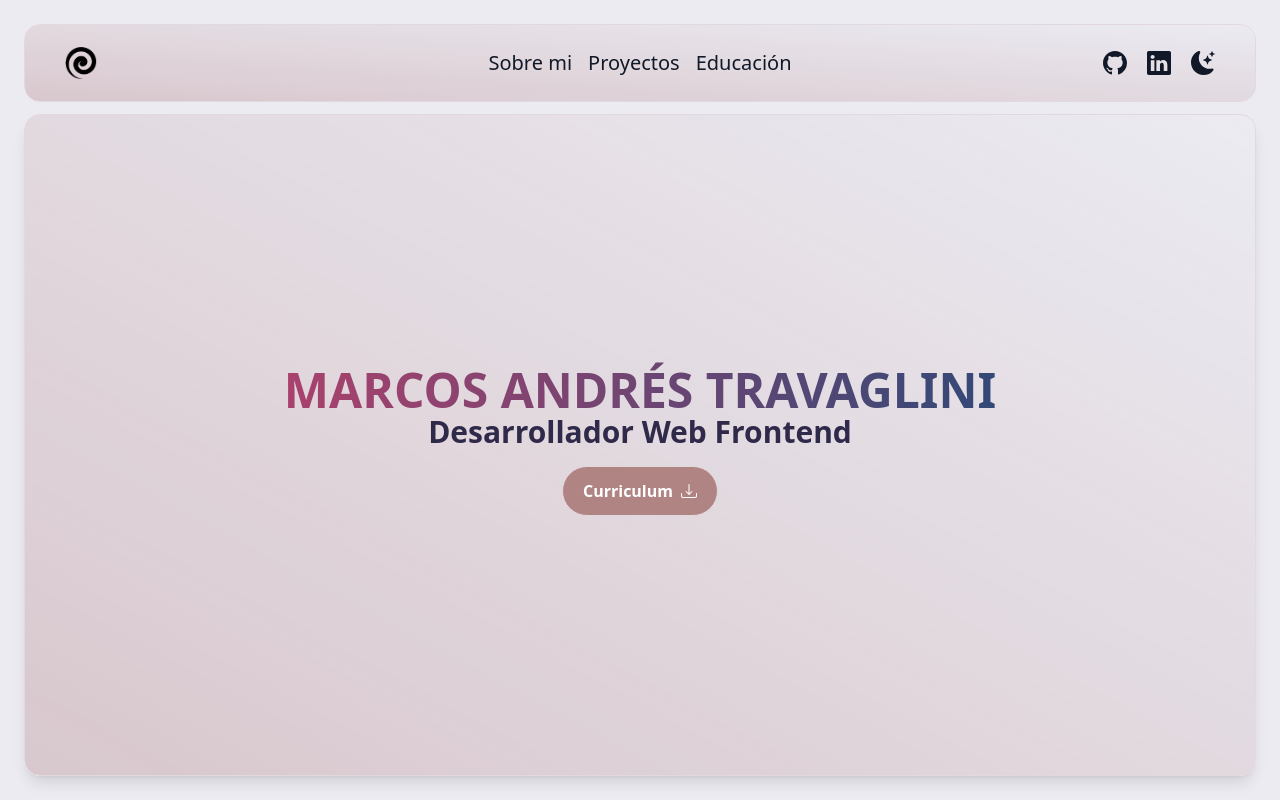
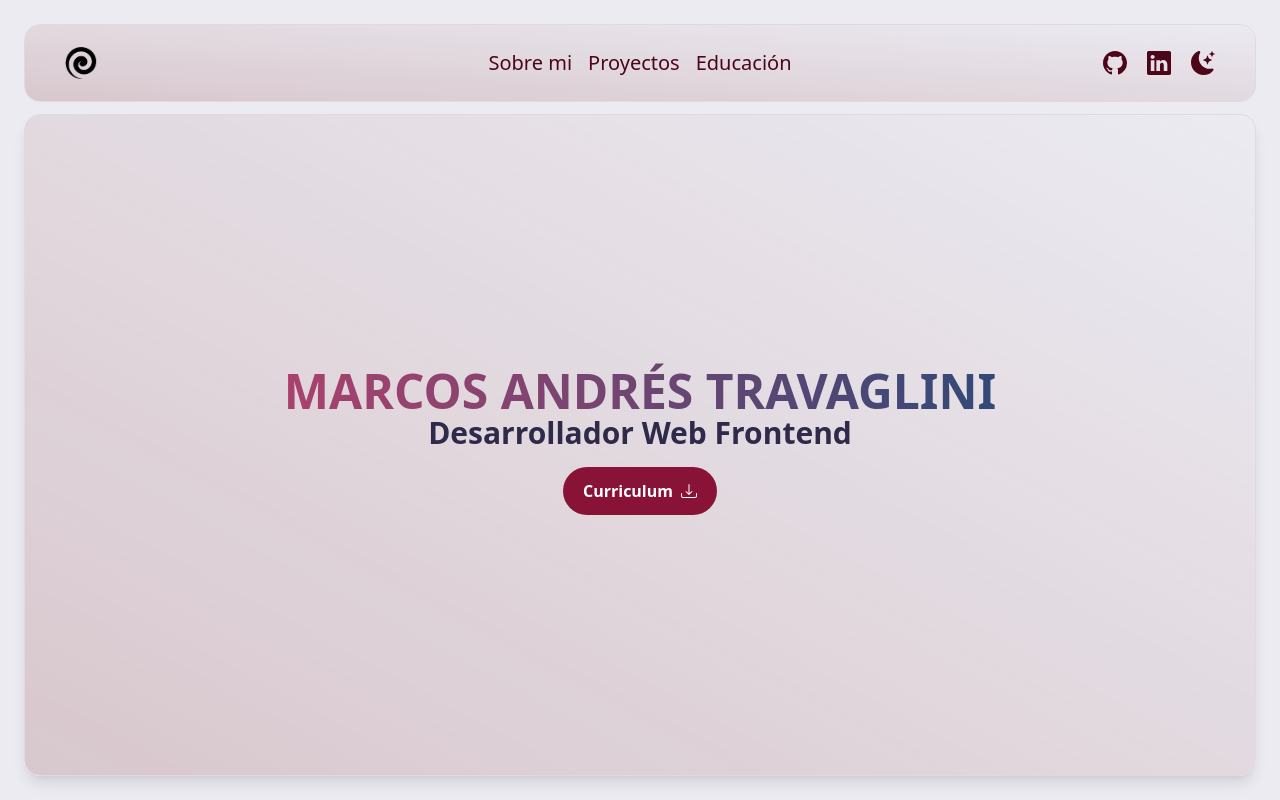
Before and after one commit to Blackpachamame/portfolio, a React (Vite) app: page / in a window 1280 px wide. Built offline with nearby package versions, Linux system fonts and the light colour scheme.

Commit message:
Correcciones btn cv y navbar modo claro

```diff
--- a/src/App.tsx
+++ b/src/App.tsx
@@ -9,7 +9,7 @@ function App() {
         <Header></Header>
         <div className="flex-1 flex flex-col justify-center relative z-10
         bg-gradient-to-tr from-[rgba(138,60,60,.2)] to-transparent text-gray-900
-        dark:from-[rgba(78,89,192,.2)] dark:text-[#f5f1e7]
+        dark:from-[rgba(78,89,192,.2)] dark:text-slate-100
         border border-solid border-[#e2d9df] dark:border-[#242636] rounded-2xl
         shadow-lg p-6 md:p-10 pb-8 md:pb-12 transition duration-300">
           <Routes>
--- a/src/components/Header/Navbar.tsx
+++ b/src/components/Header/Navbar.tsx
@@ -3,9 +3,9 @@ import { NavLink } from "react-router-dom"
 function Navbar() {
     return (
         <div className="self-center flex items-center justify-center space-x-4 font-medium order-last flex-basis-[100%] md:order-none relative z-10 text-sm sm:text-xl">
-            <NavLink to="/sobremi" className={({ isActive }) => isActive ? "text-[#2d3f66] dark:text-[#d6c0bb] duration-500" : "hover:text-[#334977] dark:hover:text-[#bbaeae] duration-500"}>Sobre mi</NavLink>
-            <NavLink to="/proyectos" className={({ isActive }) => isActive ? "text-[#2d3f66] dark:text-[#d6c0bb] duration-500" : "hover:text-[#334977] dark:hover:text-[#bbaeae] duration-500"}>Proyectos</NavLink>
-            <NavLink to="/educacion" className={({ isActive }) => isActive ? "text-[#2d3f66] dark:text-[#d6c0bb] duration-500" : "hover:text-[#334977] dark:hover:text-[#bbaeae] duration-500"}>Educación</NavLink>
+            <NavLink to="/sobremi" className={({ isActive }) => isActive ? "text-rose-800 dark:text-white duration-500" : "hover:text-rose-900 dark:hover:text-slate-200 duration-500"}>Sobre mi</NavLink>
+            <NavLink to="/proyectos" className={({ isActive }) => isActive ? "text-rose-800 dark:text-white duration-500" : "hover:text-rose-900 dark:hover:text-slate-200 duration-500"}>Proyectos</NavLink>
+            <NavLink to="/educacion" className={({ isActive }) => isActive ? "text-rose-800 dark:text-white duration-500" : "hover:text-rose-900 dark:hover:text-slate-200 duration-500"}>Educación</NavLink>
         </div>
     )
 }
--- a/src/components/Header/index.tsx
+++ b/src/components/Header/index.tsx
@@ -3,8 +3,8 @@ import Navbar from "./Navbar";
 
 export default function Header() {
     return (
-        <header className="bg-gradient-to-tr from-[rgba(138,60,60,.2)] to-transparent text-gray-900
-        dark:from-[rgba(78,89,192,.2)] dark:text-[#f5f1e7] border border-solid border-[#e2d9df] dark:border-[#242636] rounded-2xl  mb-3 relative z-10 text-gray-900 transition duration-300">
+        <header className="bg-gradient-to-tr from-[rgba(138,60,60,.2)] to-transparent text-rose-950
+        dark:from-[rgba(78,89,192,.2)] dark:text-slate-300 border border-solid border-[#e2d9df] dark:border-[#242636] rounded-2xl  mb-3 relative z-10 text-gray-900 transition duration-300">
             <div className="px-6 lg:px-10 py-6 flex flex-col justify-center relative">
                 <Brand />
                 <div className="dark:bg-gray-800 bg-[#dbcbd7] block lg:hidden h-px my-5 -mx-6"></div>
--- a/src/components/Home/ButtonCV.tsx
+++ b/src/components/Home/ButtonCV.tsx
@@ -2,10 +2,10 @@ import { BsDownload } from "react-icons/bs";
 
 function ButtonCV() {
     return (
-        <a href="#_" className="inline-flex items-center gap-2 px-5 py-3 font-semibold text-white
-        bg-[#b18484] dark:bg-[#4f81ff] border border-solid border-[#e2d9df] dark:border-[#242636]
-        rounded-full cursor-pointer select-none sm:mb-0 sm:w-auto hover:bg-[#a17575]
-        dark:hover:bg-[#4375f1] transition duration-300">
+        <a href="#_" className="inline-flex items-center gap-2 px-4 py-2 sm:px-5 sm:py-3
+        font-semibold text-white bg-rose-900 dark:bg-indigo-500 dark:border-[#242636]
+        rounded-full cursor-pointer select-none sm:mb-0 sm:w-auto hover:bg-rose-800
+        dark:hover:bg-indigo-600 transition duration-300">
             Curriculum
             <BsDownload />
         </a>
```
